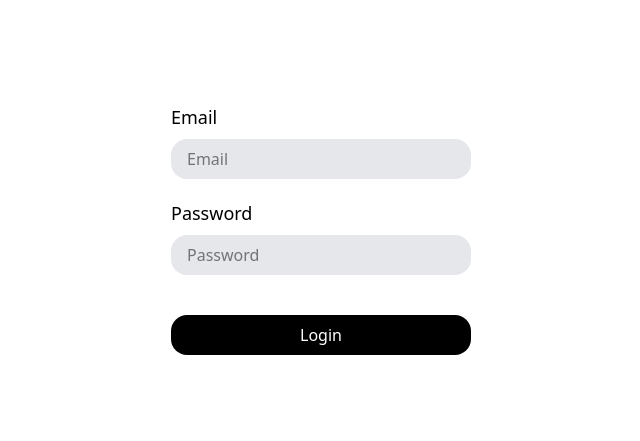
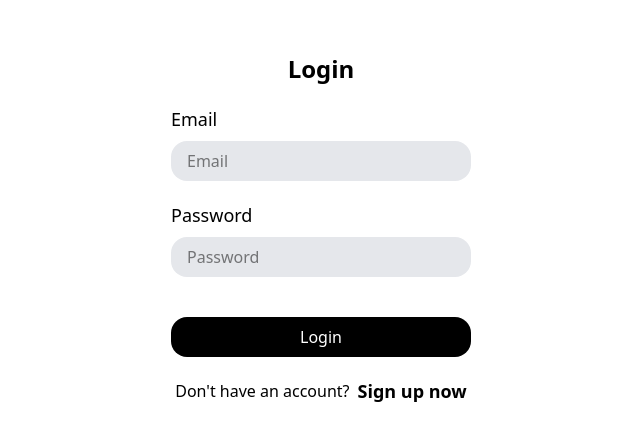
Before and after one commit to ayezabashir/Admin-Dashboard, a React (Vite) app: page / in a window 1280 px wide. Shown: the part 171-612 px from the top of the page, without its empty margins (319-959 px from the left). Built offline with nearby package versions, Linux system fonts and the light colour scheme.

Commit message:
login and signup

```diff
--- a/src/App.jsx
+++ b/src/App.jsx
@@ -13,6 +13,7 @@ import Help from "./pages/support/Help";
 import Contact from "./pages/support/Contact";
 import Login from "./pages/Login";
 import ProtectedRoute from "./components/ProtectedRoute";
+import SignUp from "./pages/SignUp";
 
 function App() {
   const [mode, setMode] = useState("light");
@@ -22,6 +23,7 @@ function App() {
       <themeContext.Provider value={{ mode, setMode }}>
         <Routes>
           <Route path="/" element={<Login />} />
+          <Route path="signup" element={<SignUp/>} />
           <Route
             element={
               <ProtectedRoute>
--- /dev/null
+++ b/src/components/SignForm.jsx
@@ -0,0 +1,92 @@
+import { useForm } from "react-hook-form";
+import { useNavigate } from "react-router-dom";
+
+const SignForm = ({
+  title,
+  submitText,
+  onSubmit,
+  showName = false,
+  footerText,
+  footerActionText,
+  footerActionPath,
+}) => {
+  const {
+    register,
+    handleSubmit,
+    formState: { errors },
+  } = useForm();
+  const nav = useNavigate();
+  return (
+    <form
+      className="h-screen flex items-center justify-center"
+      onSubmit={handleSubmit(onSubmit)}
+    >
+      <div className="w-75 flex flex-col items-center gap-5">
+        <h1 className="text-2xl font-semibold">{title}</h1>
+        {showName && (
+          <div className="relative w-full flex flex-col gap-2">
+            <label className="text-lg">Name</label>
+            <input
+              type="text"
+              className="w-full rounded-2xl px-4 py-2 bg-gray-200"
+              {...register("name", { required: "Name is required" })}
+              placeholder="Name"
+            />
+            {errors.name && (
+              <p className="absolute -bottom-6 text-red-600">
+                {errors.name.message}
+              </p>
+            )}
+          </div>
+        )}
+        <div className="relative w-full flex flex-col gap-2">
+          <label className="text-lg">Email</label>
+          <input
+            type="email"
+            className="w-full rounded-2xl px-4 py-2 bg-gray-200"
+            id="email"
+            {...register("email", { required: "Email is required" })}
+            placeholder="Email"
+          />
+          {errors.email && (
+            <p className="absolute -bottom-6 text-red-600">
+              {errors.email.message}
+            </p>
+          )}
+        </div>
+        <div className="relative w-full flex flex-col gap-2">
+          <label className="text-lg">Password</label>
+          <input
+            className="w-full rounded-2xl px-4 py-2 bg-gray-200"
+            type="password"
+            {...register("password", { required: "Password is required" })}
+            placeholder="Password"
+          />
+          {errors.password && (
+            <p className="absolute -bottom-6 text-red-600">
+              {errors.password.message}
+            </p>
+          )}
+        </div>
+        <button
+          type="submit"
+          className="w-full mt-5 rounded-2xl px-4 py-2 bg-black text-white"
+        >
+          {submitText}
+        </button>
+        <div className="flex justify-center items-center gap-2">
+          <p>{footerText}</p>
+          <button
+            type="button"
+            onClick={() => nav(footerActionPath)}
+            className="text-lg cursor-pointer font-semibold hover:underline"
+          >
+            {footerActionText}
+          </button>
+        </div>
+      </div>
+    </form>
+  );
+};
+
+export default SignForm;
--- a/src/pages/Login.jsx
+++ b/src/pages/Login.jsx
@@ -1,51 +1,18 @@
-import { useForm } from "react-hook-form";
+import SignForm from "../components/SignForm";
 
 const Login = () => {
-  const {
-    register,
-    handleSubmit,
-    formState: { errors },
-  } = useForm();
-  const onSubmit = (data) => {
-    console.log(data);
+  const handleLogin = (data) => {
+    console.log("Login data:", data);
   };
   return (
-    <form
-      className="h-screen flex items-center justify-center"
-      onSubmit={handleSubmit(onSubmit)}
-    >
-      <div className="w-75 flex flex-col items-center gap-5">
-        <div className="relative w-full flex flex-col gap-2">
-          <label className="text-lg " htmlFor="email">Email</label>
-          <input
-            className="w-full rounded-2xl px-4 py-2 bg-gray-200"
-            type="email"
-            id="email"
-            {...register("email", { required: "Email is required" })}
-            placeholder="Email"
-          />
-          {errors.email && <p className="absolute -bottom-6 text-red-600">{errors.email.message}</p>}
-        </div>
-
-        <div className="relative w-full flex flex-col gap-2">
-          <label className="text-lg " htmlFor="password">Password</label>
-          <input
-            className="w-full rounded-2xl px-4 py-2 bg-gray-200"
-            type="password"
-            id="password"
-            {...register("password", { required: "Password is required" })}
-            placeholder="Password"
-          />
-          {errors.password && <p className="absolute -bottom-6 text-red-600">{errors.password.message}</p>}
-        </div>
-        <button
-          type="submit"
-          className="w-full mt-5 rounded-2xl px-4 py-2 bg-black text-white"
-        >
-          Login
-        </button>
-      </div>
-    </form>
+    <SignForm
+      title="Login"
+      submitText="Login"
+      onSubmit={handleLogin}
+      footerText="Don't have an account?"
+      footerActionText="Sign up now"
+      footerActionPath="/signup"
+    />
   );
 };
 
--- /dev/null
+++ b/src/pages/SignUp.jsx
@@ -0,0 +1,20 @@
+import SignForm from '../components/SignForm';
+
+const SignUp = () => {
+     const handleSignUp = (data) => {
+       console.log("Signup data:", data);
+     };
+  return (
+    <SignForm
+      title="Create Account"
+      submitText="Sign Up"
+      onSubmit={handleSignUp}
+      showName={true}
+      footerText="Already have an account?"
+      footerActionText="Login"
+      footerActionPath="/"
+    />
+  );
+}
+
+export default SignUp
```
